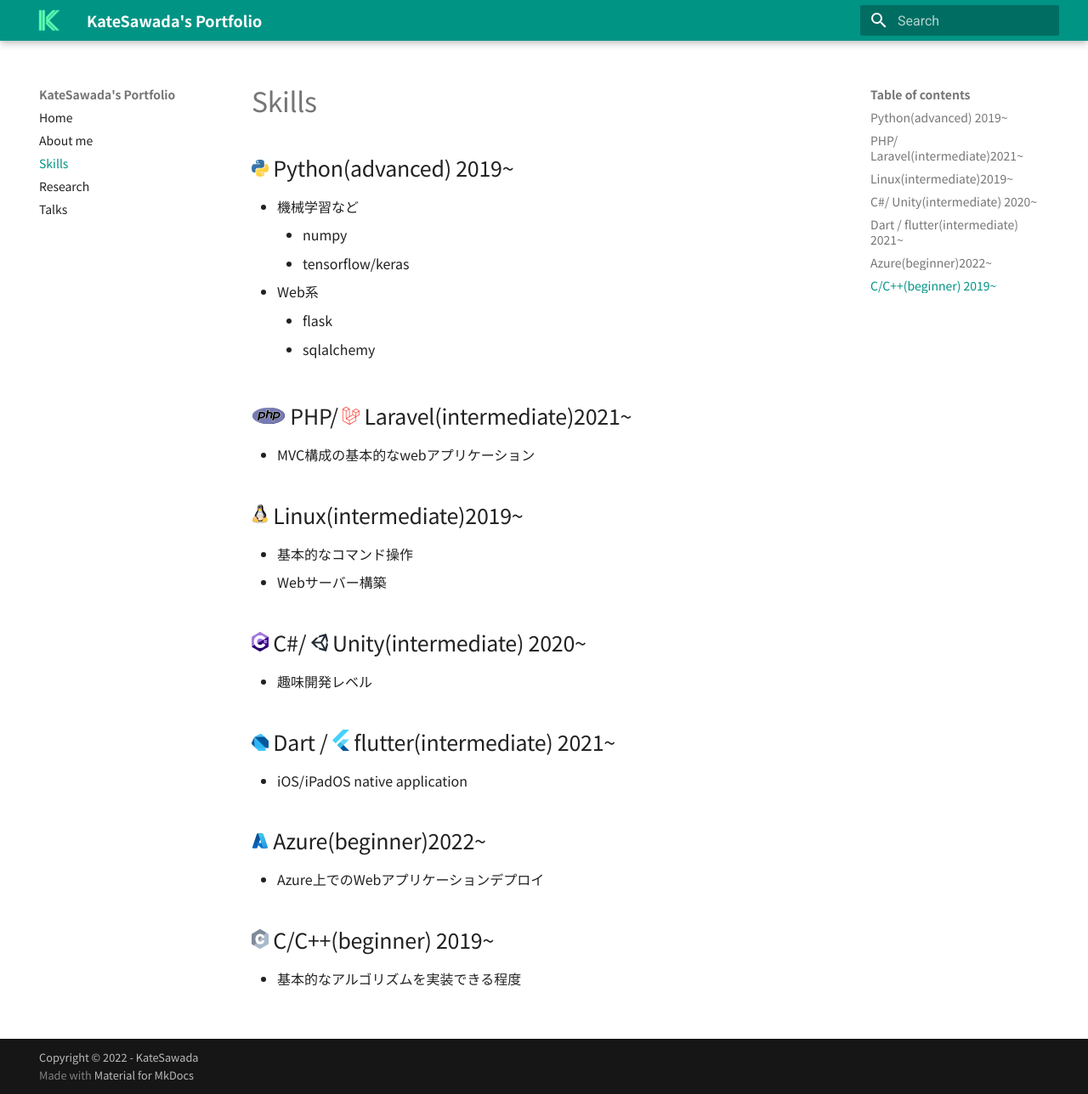
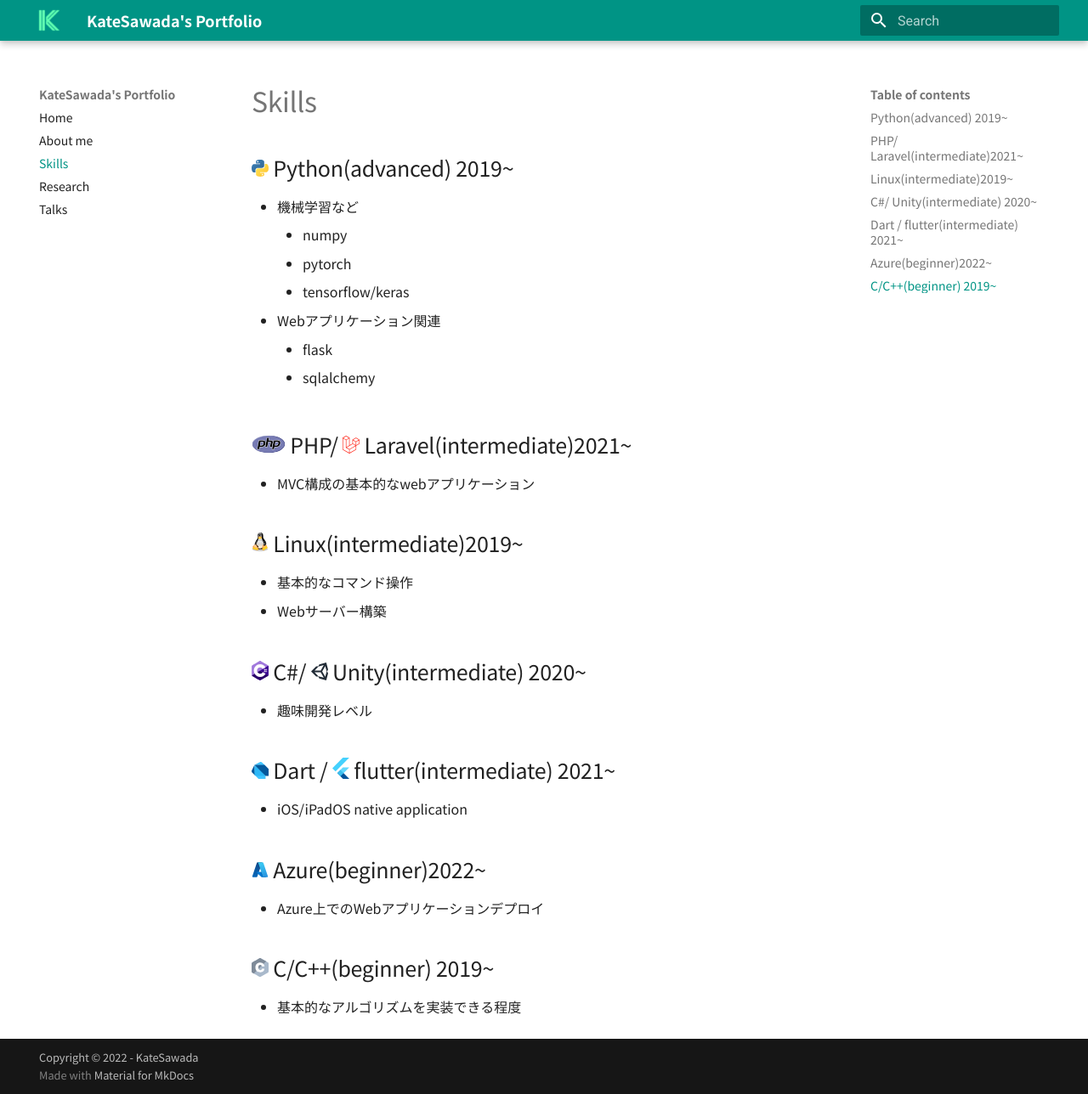
Before and after one commit to KateSawada/KateSawada.github.io, an MkDocs documentation site: the page built from docs/skills.md, in a window 1280 px wide and 1288 px high. Shown: the whole window at 85% size. Built offline with MkDocs 1.6.1 and Material for MkDocs 9.7.7, drawn with Linux system fonts in a browser that asks for light colours; nearby versions of some CDN libraries.

Commit message:
skills更新

```diff
--- a/docs/skills.md
+++ b/docs/skills.md
@@ -7,8 +7,9 @@
 ## <img src="/images/icons/python.svg" width="20"> Python(advanced) 2019~
 - 機械学習など
     - numpy
+    - pytorch
     - tensorflow/keras
-- Web系
+- Webアプリケーション関連
     - flask
     - sqlalchemy
 
```
